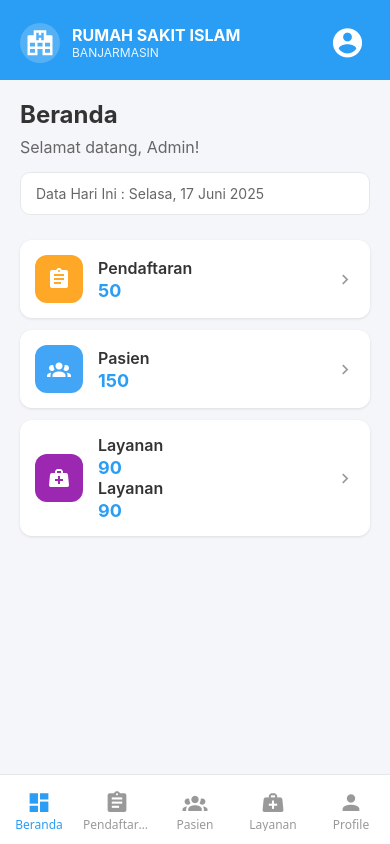
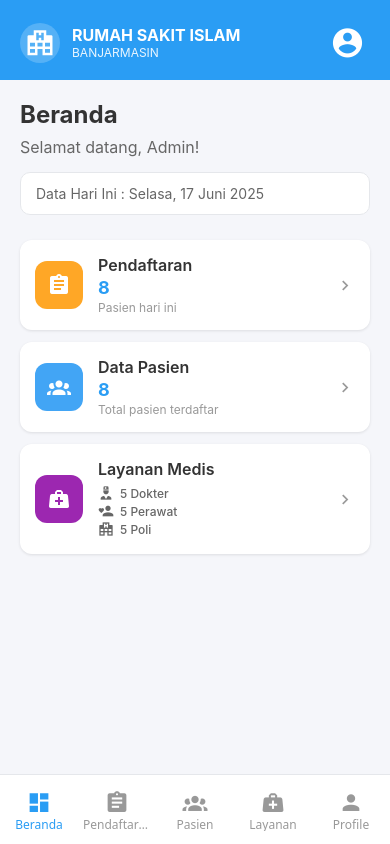
Before and after one commit to budicuy/simrs-mobile, a React Native app: screen /Main in a window 390 px wide. Built offline with nearby package versions, Linux system fonts and the light colour scheme.

Commit message:
feat: enhance Home page with statistics data display, improve card layout, and add navigation functionality

```diff
--- a/src/pages/Home.jsx
+++ b/src/pages/Home.jsx
@@ -15,9 +15,35 @@ import Icon from 'react-native-vector-icons/MaterialCommunityIcons';
 const Home = ({ navigation }) => {
   const [userData, setUserData] = useState(null);
 
+  // Data statistik layanan
+  const [statsData, setStatsData] = useState({
+    totalDokter: 5,
+    totalPerawat: 5,
+    totalPoli: 5,
+    totalPendaftaran: 50,
+    totalPasien: 150
+  });
+
   useEffect(() => {
     loadUserData();
+    loadStatsData();
   }, []);
+
+  const loadStatsData = async () => {
+    // Simulasi load data statistik
+    // Dalam implementasi nyata, data ini bisa diambil dari API
+    try {
+      setStatsData({
+        totalDokter: 5,
+        totalPerawat: 5,
+        totalPoli: 5,
+        totalPendaftaran: 8, // Dari data pendaftaran yang ada
+        totalPasien: 8 // Dari data pasien yang ada
+      });
+    } catch (error) {
+      console.error('Error loading stats data:', error);
+    }
+  };
 
   const loadUserData = async () => {
     try {
@@ -112,13 +138,17 @@ const Home = ({ navigation }) => {
         {/* Statistics Cards */}
         <View style={styles.statsContainer}>
           {/* Pendaftaran Card */}
-          <TouchableOpacity style={styles.statCard}>
+          <TouchableOpacity
+            style={styles.statCard}
+            onPress={() => navigation.navigate('Pendaftaran')}
+          >
             <View style={[styles.statIcon, { backgroundColor: '#FFA726' }]}>
               <Icon name="clipboard-text" size={24} color="white" />
             </View>
             <View style={styles.statInfo}>
               <Text style={styles.statTitle}>Pendaftaran</Text>
-              <Text style={styles.statNumber}>50</Text>
+              <Text style={styles.statNumber}>{statsData.totalPendaftaran}</Text>
+              <Text style={styles.statSubtitle}>Pasien hari ini</Text>
             </View>
             <Icon name="chevron-right" size={20} color="#999" />
           </TouchableOpacity>
@@ -132,22 +162,37 @@ const Home = ({ navigation }) => {
               <Icon name="account-group" size={24} color="white" />
             </View>
             <View style={styles.statInfo}>
-              <Text style={styles.statTitle}>Pasien</Text>
-              <Text style={styles.statNumber}>150</Text>
+              <Text style={styles.statTitle}>Data Pasien</Text>
+              <Text style={styles.statNumber}>{statsData.totalPasien}</Text>
+              <Text style={styles.statSubtitle}>Total pasien terdaftar</Text>
             </View>
             <Icon name="chevron-right" size={20} color="#999" />
           </TouchableOpacity>
 
-          {/* Layanan Card */}
-          <TouchableOpacity style={styles.statCard}>
+          {/* Layanan Summary Card */}
+          <TouchableOpacity
+            style={styles.statCard}
+            onPress={() => navigation.navigate('Layanan')}
+          >
             <View style={[styles.statIcon, { backgroundColor: '#9C27B0' }]}>
               <Icon name="medical-bag" size={24} color="white" />
             </View>
             <View style={styles.statInfo}>
-              <Text style={styles.statTitle}>Layanan</Text>
-              <Text style={styles.statNumber}>90</Text>
-              <Text style={styles.statTitle}>Layanan</Text>
-              <Text style={styles.statNumber}>90</Text>
+              <Text style={styles.statTitle}>Layanan Medis</Text>
+              <View style={styles.layananDetails}>
+                <View style={styles.layananItem}>
+                  <Icon name="doctor" size={16} color="#666" />
+                  <Text style={styles.layananText}>{statsData.totalDokter} Dokter</Text>
+                </View>
+                <View style={styles.layananItem}>
+                  <Icon name="account-heart" size={16} color="#666" />
+                  <Text style={styles.layananText}>{statsData.totalPerawat} Perawat</Text>
+                </View>
+                <View style={styles.layananItem}>
+                  <Icon name="hospital-building" size={16} color="#666" />
+                  <Text style={styles.layananText}>{statsData.totalPoli} Poli</Text>
+                </View>
+              </View>
             </View>
             <Icon name="chevron-right" size={20} color="#999" />
           </TouchableOpacity>
@@ -269,6 +314,25 @@ const styles = StyleSheet.create({
     fontWeight: 'bold',
     color: '#2A9DF4',
   },
+  statSubtitle: {
+    fontSize: 12,
+    color: '#999',
+    marginTop: 2,
+  },
+  layananDetails: {
+    marginTop: 4,
+  },
+  layananItem: {
+    flexDirection: 'row',
+    alignItems: 'center',
+    marginBottom: 2,
+  },
+  layananText: {
+    fontSize: 12,
+    color: '#666',
+    marginLeft: 6,
+    fontWeight: '500',
+  },
 });
 
 export default Home;
```
Also changed, not shown: 1 other file (tests, documents, lock files or other folders).
